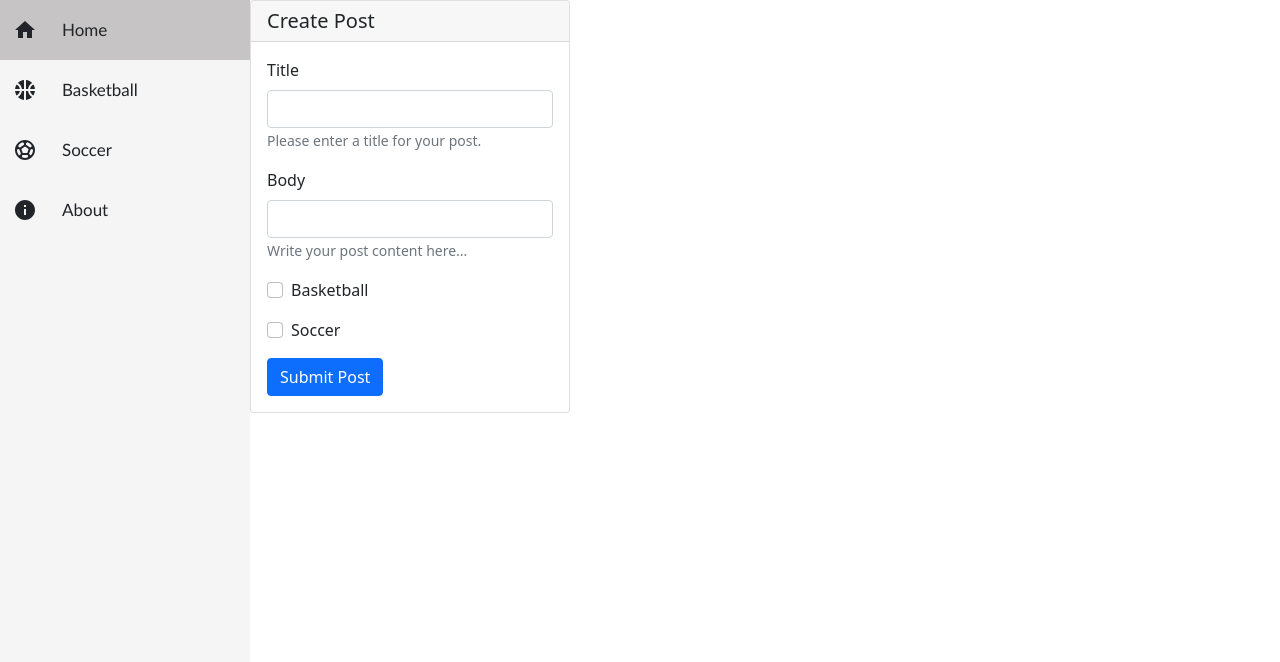
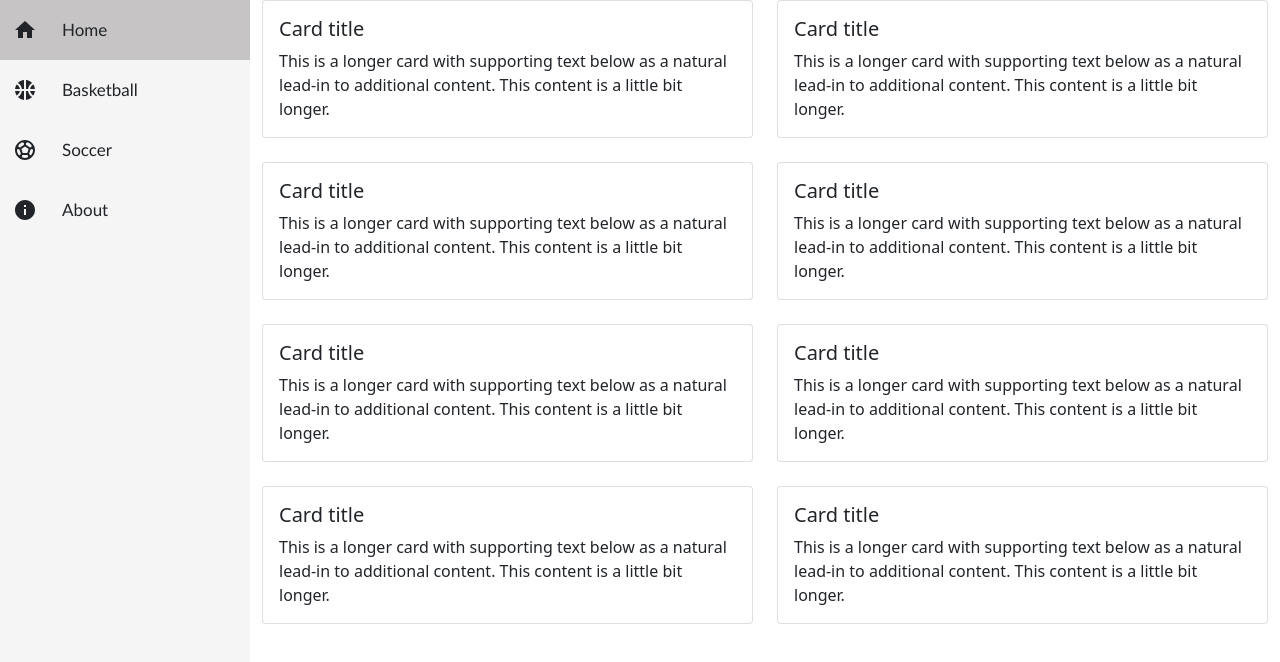
Before and after one commit to RawRaw5/mern-stack-application-, a React (Create React App) app in the folder mernstack/: page / in a window 1280 px wide. Shown: the top 662 px of the page. Built offline with nearby package versions, Linux system fonts and the light colour scheme; no server answers.

Commit message:
display posts

```diff
--- a/mernstack/src/App.js
+++ b/mernstack/src/App.js
@@ -10,12 +10,12 @@ function App() {
             <div className="sideBar">
                 <Sidebar />
             </div>
-			<div>
-				<DisplayPosts />
-			</div>
-            <div className="createPost">
+            <div>
+                <DisplayPosts />
+            </div>
+            {/* <div className="createPost">
                 <CreatePost />
-            </div>
+            </div> */}
         </div>
     );
 }
--- a/mernstack/src/DisplayPosts/DisplayPosts.js
+++ b/mernstack/src/DisplayPosts/DisplayPosts.js
@@ -1,31 +1,93 @@
-import React, { useState } from 'react'
+import React, { useState, useEffect } from "react";
+import Container from "react-bootstrap/Container";
+import Card from "react-bootstrap/Card";
+import Row from "react-bootstrap/Row";
+import Col from "react-bootstrap/Col";
 
 // Example POST method implementation:
 async function postData(url = "", data = {}) {
     console.log(data);
-    // Default options are marked with *
     const response = await fetch(url, {
-        method: "GET", // *GET, POST, PUT, DELETE, etc.
-        mode: "cors", // no-cors, *cors, same-origin
-        cache: "no-cache", // *default, no-cache, reload, force-cache, only-if-cached
-        credentials: "omit", // include, *same-origin, omit
+        method: "GET",
+        mode: "cors",
+        cache: "no-cache",
+        credentials: "omit",
         headers: {
             "Content-Type": "application/json",
-            // 'Content-Type': 'application/x-www-form-urlencoded',
         },
-        redirect: "follow", // manual, *follow, error
-        referrerPolicy: "no-referrer", // no-referrer, *no-referrer-when-downgrade, origin, origin-when-cross-origin, same-origin, strict-origin, strict-origin-when-cross-origin, unsafe-url
-        body: JSON.stringify(data), // body data type must match "Content-Type" header
+        redirect: "follow",
+        referrerPolicy: "no-referrer",
     });
-    return response.json(); // parses JSON response into native JavaScript objects
+    return response.json();
 }
 
 const DisplayPosts = () => {
+    const getPosts = () => {
+
+        const [title, setTitle] = useState('');
+        const [body, setBody] = useState('');
+        const [author, setAuthor] = useState('');
+
+        const [postInfo, setPostInfo] = useState([]);
+
+        const postDetails = {
+            postTitle: title,
+            postBody: body,
+            postAuthor: author,
+        };
+        console.log(JSON.stringify(postDetails));
+        postData(
+            "https://mernstack-application.herokuapp.com/posts/",
+            postDetails
+        ).then((data) => {
+            setPostInfo(JSON.stringify(data))
+            // console.log(JSON.stringify(data));
+        })
+    };
+    getPosts()
+    // const handleSubmit = (event) => {
+    //     event.preventDefault();
+    //     const postDetails = {
+    //         title: title,
+    //         body: body,
+    //         author: author || "Anonymous",
+    //     };
+    //     console.log(JSON.stringify(postDetails));
+    //     postData(
+    //         "https://mernstack-application.herokuapp.com/posts/",
+    //         postDetails
+    //     ).then((data) => {
+    //         console.log(data); // JSON data parsed by `data.json()` call
+    //     });
+
+    //     // var myInput = document.getElementById('text-box').value
+    //     // console.log("test", myInput)
+    //     // alert(JSON.stringify(myInput))
+    //     //this returns the input as JSON in an alert
+    // };
+
     return (
-        <div>
+        <Container fluid>
+            <Row xs={1} md={2} className="g-4">
+                {Array.from({ length: 8 }).map((_, idx) => (
+                    <Col key={idx}>
+                        <Card>
+                            {/* <Card.Img variant="top" src="holder.js/100px160" /> */}
+                            <Card.Body>
+                                <Card.Title>Card title</Card.Title>
+                                <Card.Text>
+                                    This is a longer card with supporting text
+                                    below as a natural lead-in to additional
+                                    content. This content is a little bit
+                                    longer.
+                                </Card.Text>
+                            </Card.Body>
+                        </Card>
+                    </Col>
+                ))}
+            </Row>
+        </Container>
+    );
+};
 
-        </div>
-    )
-}
-
-export default DisplayPosts
+export default DisplayPosts;
```
